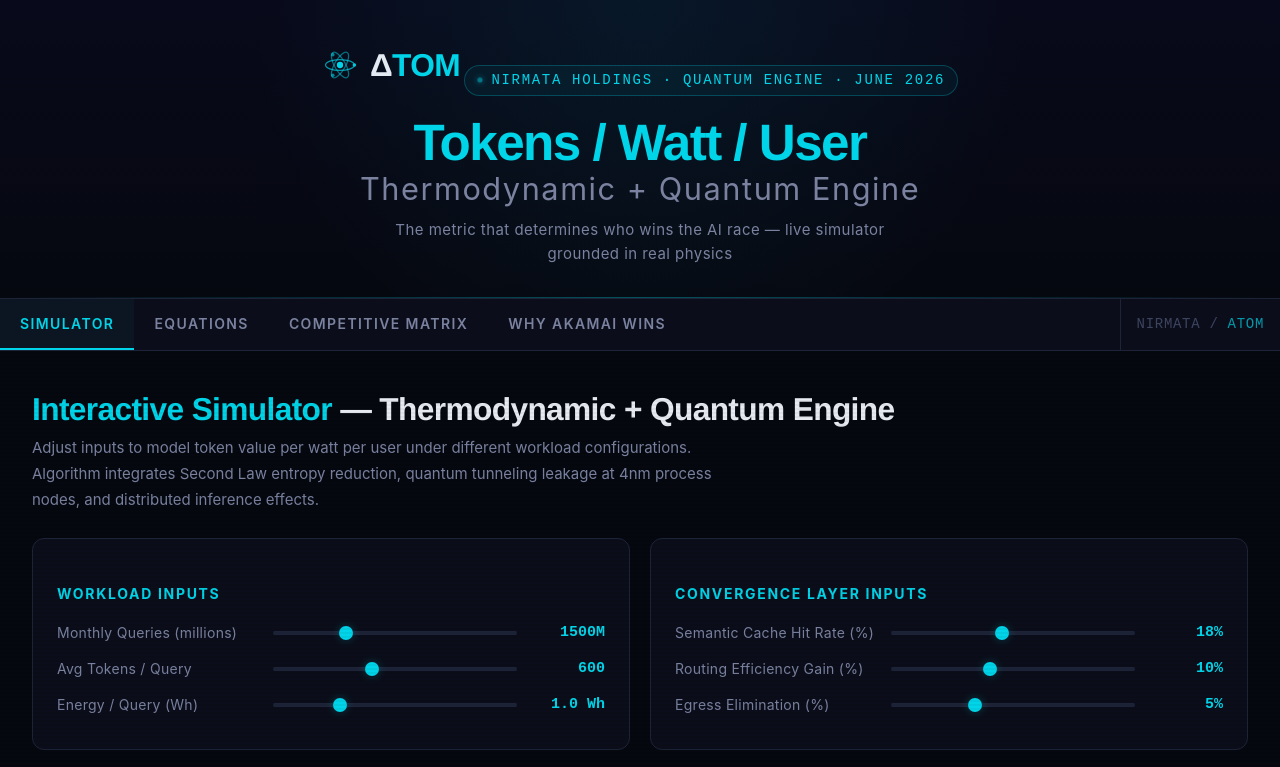
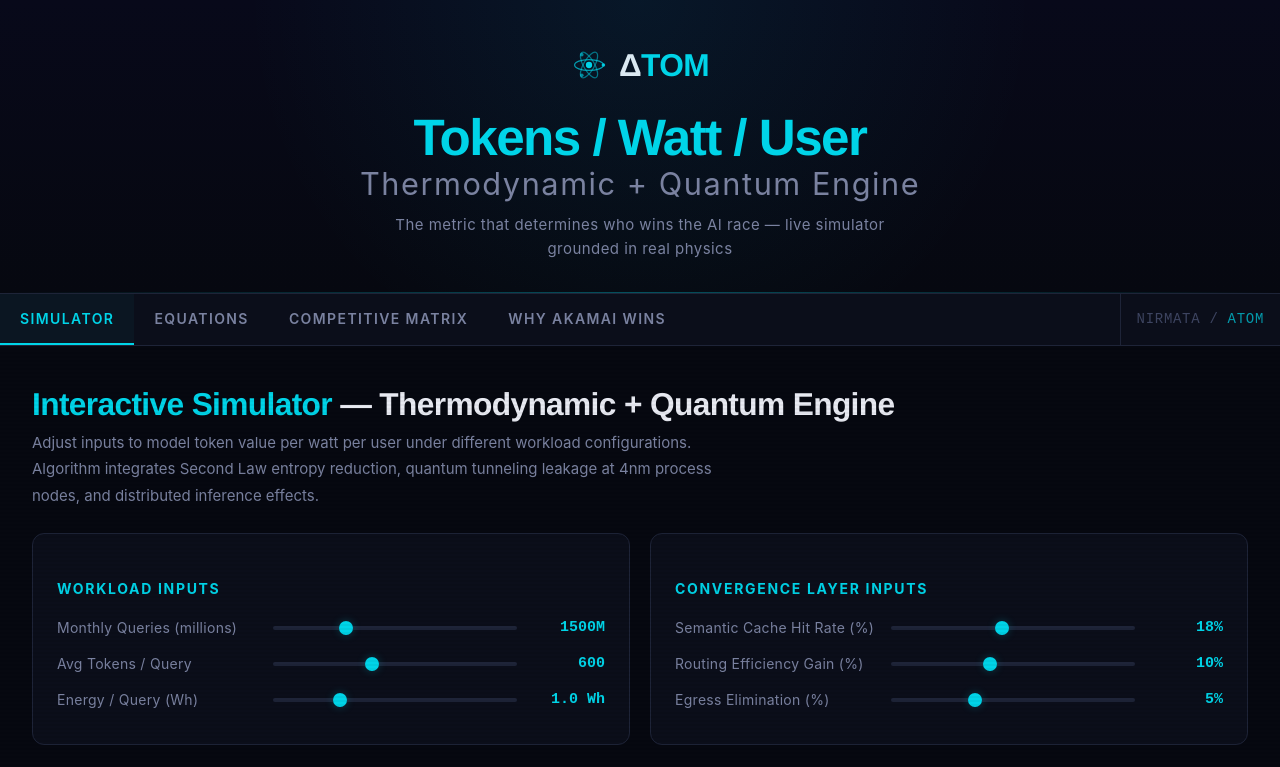
Before and after one commit to BenThingkTangk/Per-Token-Per-Watt-Per-User-Calculator, a plain HTML site: page index.html in a window 1280 px wide. Shown: the top 767 px of the page. Drawn offline with Linux system fonts and the light colour scheme; a web font is replaced by a local one.

Commit message:
Update index.html

```diff
--- a/index.html
+++ b/index.html
@@ -658,7 +658,6 @@
     </svg>
     <span class="atom-logo-text">Δ<span>TOM</span></span>
   </div>
-  <div class="badge">Nirmata Holdings · Quantum Engine · June 2026</div>
   <h1>
     <span class="highlight">Tokens / Watt / User</span>
     <span class="dim">Thermodynamic + Quantum Engine</span>
```
